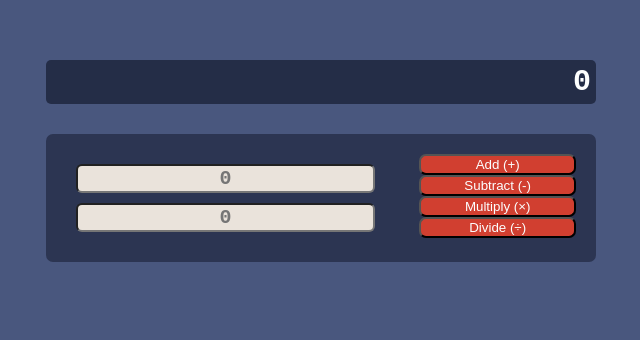
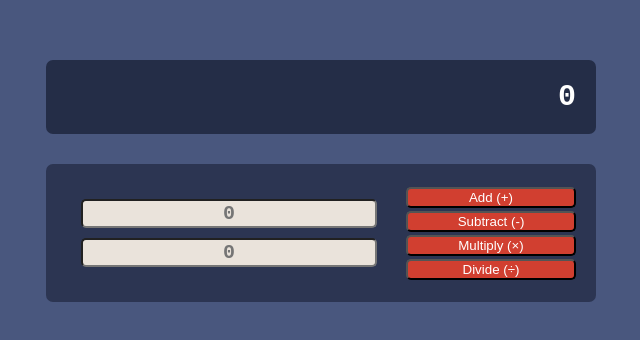
Before and after one commit to Alilool/Calculator, a plain HTML site: page index.html in a window 1280 px wide. Shown: the part 180-520 px from the top of the page, without its empty margins (319-959 px from the left). Drawn offline with Linux system fonts and the light colour scheme.

Commit message:
Add files via upload

```diff
--- a/index.html
+++ b/index.html
@@ -4,96 +4,86 @@
 <head>
     <meta charset="UTF-8">
     <meta name="viewport" content="width=device-width, initial-scale=1.0">
-    <title>Simple Calculator</title>
+    <title>Calculator</title>
     <style>
-
         body {
             background-color: #49577e;
-        }
-
-        input {
-            background-color: #EAE3DB;
-            border-radius: 6px;
-            margin: 5px;
-            font-size: 20px;
-            width: 90%;
-            text-align: center;
-            font-family: monospace;
-            font-weight: bolder;
-        }
-
-        button{
-            background-color: #D13F30;
-            color: #FDFEFE;
-            border-radius: 7px;
-            font-family: sans-serif;
         }
 
         .UserInput {
             display: flex;
             flex-direction: column;
-            padding: 15px;
+            padding: 10px;
         }
 
-        .result{
-            background-color: rgb(36, 45, 71);
-            color: #FDFEFE;
-            padding: 5px;
-            text-align: right;
+        input {
+            background-color: #EAE3DB;
+            text-align: center;
             border-radius: 5px;
             font-family: monospace;
-            font-size: 30px;
+            font-size: 20px;
+            font-weight: bolder;
+            width: 90%;
+            margin: 5px;
+        }
+
+        button {
+            background-color: #D13F30;
+            color: white;
+            border-radius: 5px;
+            margin-top: 3px;
+            font-family: sans-serif;
         }
 
         .buttons {
             display: flex;
             flex-direction: column;
-            margin: 10px;
         }
 
         .container {
             display: grid;
             grid-template-columns: 2fr 1fr;
             background-color: #2c3552;
-            color: #FDFEFE;
-            padding: 10px;
+            padding: 20px;
             border-radius: 7px;
         }
 
-        button:hover{
-            background-color: #ab3427;
-            cursor: pointer;
+        h3 {
+            text-align: right;
+            background-color: rgb(36, 45, 71);
+            padding: 20px;
+            font-size: 30px;
+            color: rgb(255, 255, 255);
+            font-family: monospace;
+            border-radius: 7px;
         }
 
         .calc{
+            margin:auto;
             margin-top: 30vh;
         }
 
         @media (min-width: 550px) {
-            .calc{
-            width: 550px;
-            margin: auto;
-            margin-top: 30vh;
+            .calc {
+                width: 550px;
             }
         }
     </style>
 </head>
 
 <body>
-
     <div class="calc">
-        <h3 class="result" id="result">0</h3>
+        <h3 id="result">0</h3>
         <div class="container">
             <div class="UserInput">
                 <input type="text" placeholder="0" id="num1">
                 <input type="text" placeholder="0" id="num2">
             </div>
-
             <div class="buttons">
                 <button onclick="add()">Add (+)</button>
-                <button onclick="Subtract()">Subtract (-)</button>
-                <button onclick="Multiply()">Multiply (×)</button>
-                <button onclick="Divide()">Divide (÷)</button>
+                <button onclick="sub()">Subtract (-)</button>
+                <button onclick="multiply()">Multiply (×)</button>
+                <button onclick="Divid()">Divide (÷)</button>
             </div>
         </div>
     </div>
@@ -102,29 +92,33 @@
 
     <script>
         function add() {
-            let num1 = parseFloat ( document.getElementById("num1").value);
-            let num2 = parseFloat ( document.getElementById("num2").value);
+            let num1 = parseFloat(document.getElementById("num1").value);
+            let num2 = parseFloat(document.getElementById("num2").value);
             let result = num1 + num2;
-            document.getElementById("result").innerHTML = result;
+            document.getElementById("result").innerHTML = result
         }
-        function Subtract() {
-            let num1 = parseFloat ( document.getElementById("num1").value);
-            let num2 = parseFloat ( document.getElementById("num2").value);
+
+        function sub() {
+            let num1 = parseFloat(document.getElementById("num1").value);
+            let num2 = parseFloat(document.getElementById("num2").value);
             let result = num1 - num2;
-            document.getElementById("result").innerHTML = result;
+            document.getElementById("result").innerHTML = result
         }
-        function Multiply() {
-            let num1 = parseFloat ( document.getElementById("num1").value);
-            let num2 = parseFloat ( document.getElementById("num2").value);
+
+        function multiply() {
+            let num1 = parseFloat(document.getElementById("num1").value);
+            let num2 = parseFloat(document.getElementById("num2").value);
             let result = num1 * num2;
-            document.getElementById("result").innerHTML = result;
+            document.getElementById("result").innerHTML = result
         }
-        function Divide() {
-            let num1 = parseFloat ( document.getElementById("num1").value);
-            let num2 = parseFloat ( document.getElementById("num2").value);
+
+        function Divid() {
+            let num1 = parseFloat(document.getElementById("num1").value);
+            let num2 = parseFloat(document.getElementById("num2").value);
             let result = num1 / num2;
-            document.getElementById("result").innerHTML = result;
+            document.getElementById("result").innerHTML = result
         }
+
     </script>
 </body>
 
```
